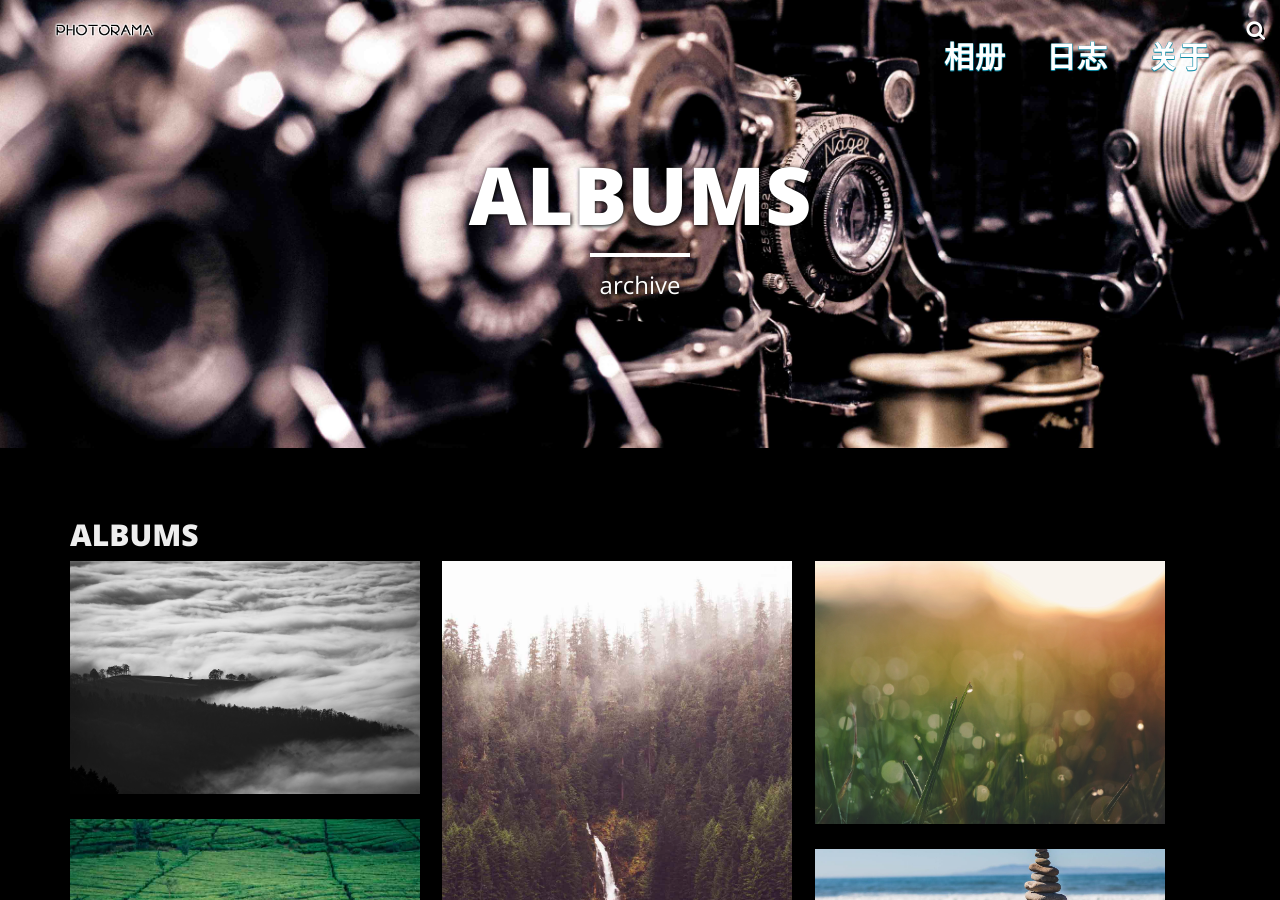
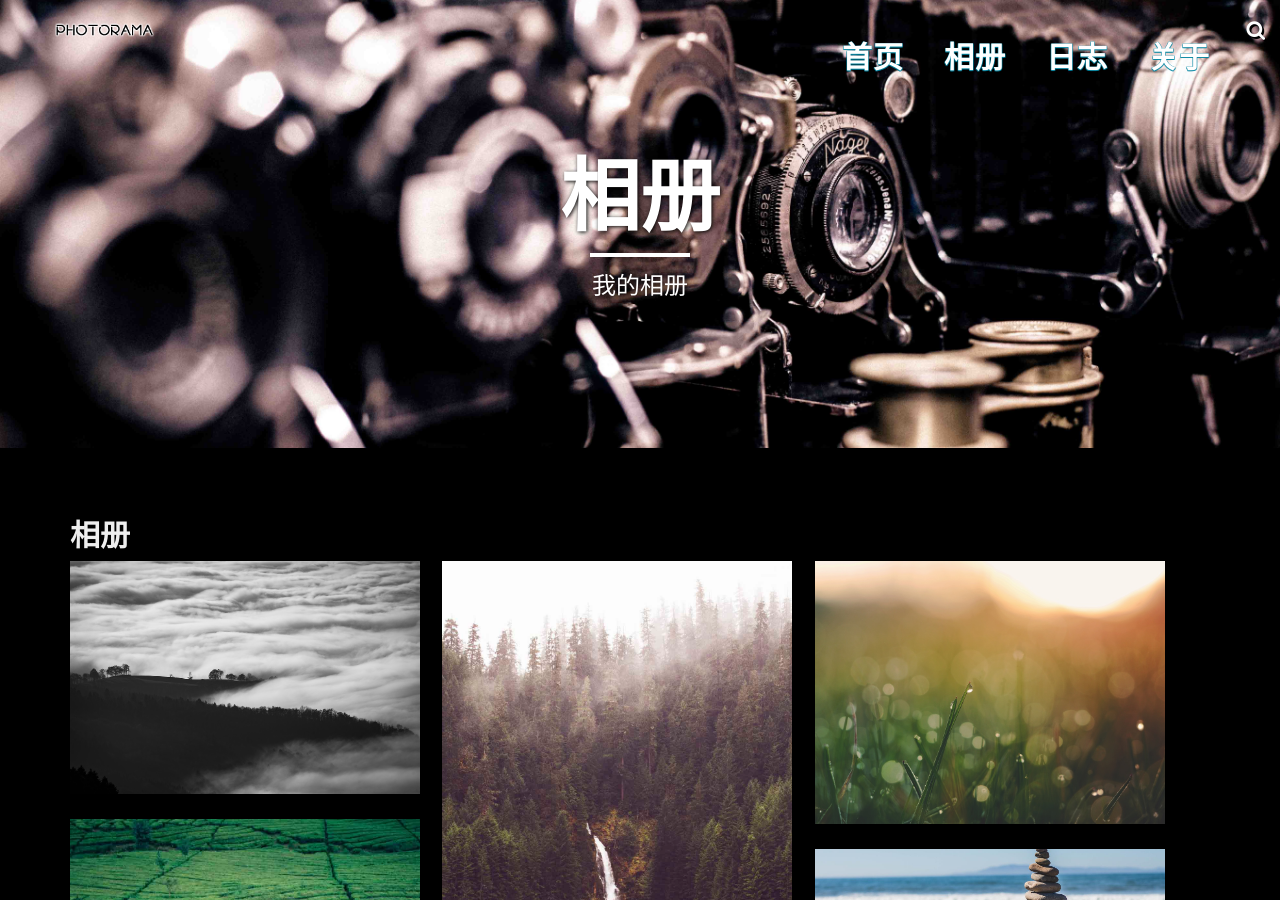
Before and after one commit to layjoy/layjoy.github.io, a Jekyll site: the page built from gallery/index.html, in a window 1280 px wide and 900 px high. Built offline with Jekyll 4.4.1, drawn with Linux system fonts in a browser that asks for light colours; nearby versions of some CDN libraries.

Commit message:
相册、日志

```diff
--- a/_config.yml
+++ b/_config.yml
@@ -33,6 +33,7 @@ comments :
 
 # Internal nav
 nav:
+  - 首页: "http://layjoy.github.io/"
   - 相册: "http://layjoy.github.io/gallery/"
   - 日志: "http://layjoy.github.io/journal/"
   - 关于: "http://layjoy.github.io/about/"
--- a/gallery/index.html
+++ b/gallery/index.html
@@ -1,7 +1,7 @@
 ---
 layout: page
-title: "ALBUMS"
-description: "archive"
+title: "相册"
+description: "我的相册"
 active: gallery
 header-img: "img/gallery-bg.jpg"
 images:
@@ -43,7 +43,7 @@ images:
    gallery-date: November 2014
 ---
 
-<html class="no-js" lang="en">
+<html class="no-js" lang="">
 <head>
 	<meta content="charset=utf-8">
     <link rel="stylesheet" href="{{ "/css/selena.css" | prepend: site.baseurl }}">
```
Also changed, not shown: journal/index.html (+3 -4 lines).
